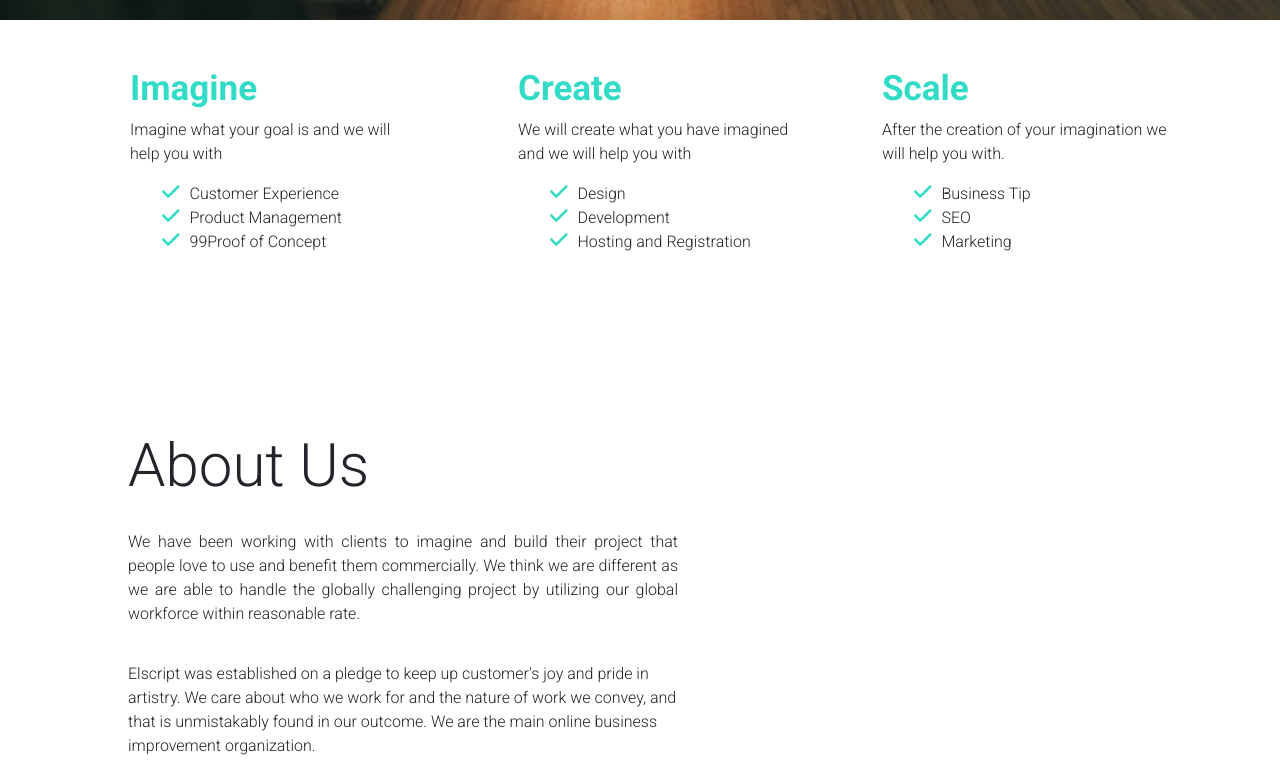
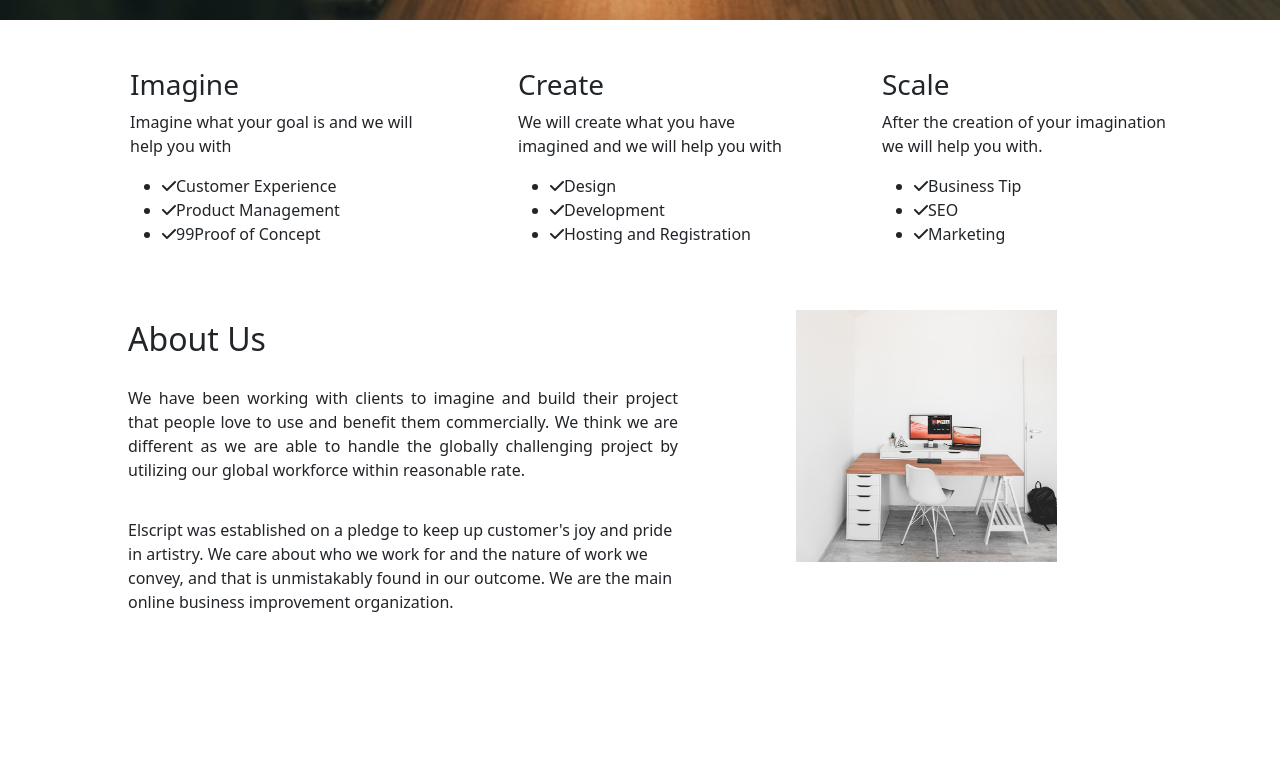
Before and after one commit to Kpokharel1/ElscriptDemoWebsite, a plain HTML site: page index.html in a window 1280 px wide. Shown: the part 700-1461 px from the top of the page. Drawn offline with nearby package versions, Linux system fonts and the light colour scheme.

Commit message:
Basic webpage completed

```diff
--- a/index.html
+++ b/index.html
@@ -17,7 +17,7 @@
       crossorigin="anonymous"
     ></script>
     <!-- linking CSS -->
-    <link rel="stylesheet" href="/style.css" />
+    <!-- <link rel="stylesheet" href="/style.css" /> -->
     <title>Elscript Technology</title>
   </head>
   <body>
@@ -136,7 +136,7 @@
               are the main online business improvement organization.
             </p>
           </div>
-          <div class="col-md-4 mx-5">
+          <div class="col-md-3 mx-5">
             <img src="/img/about_1.jpg" class="img-fluid" alt="" />
           </div>
         </div>
```
